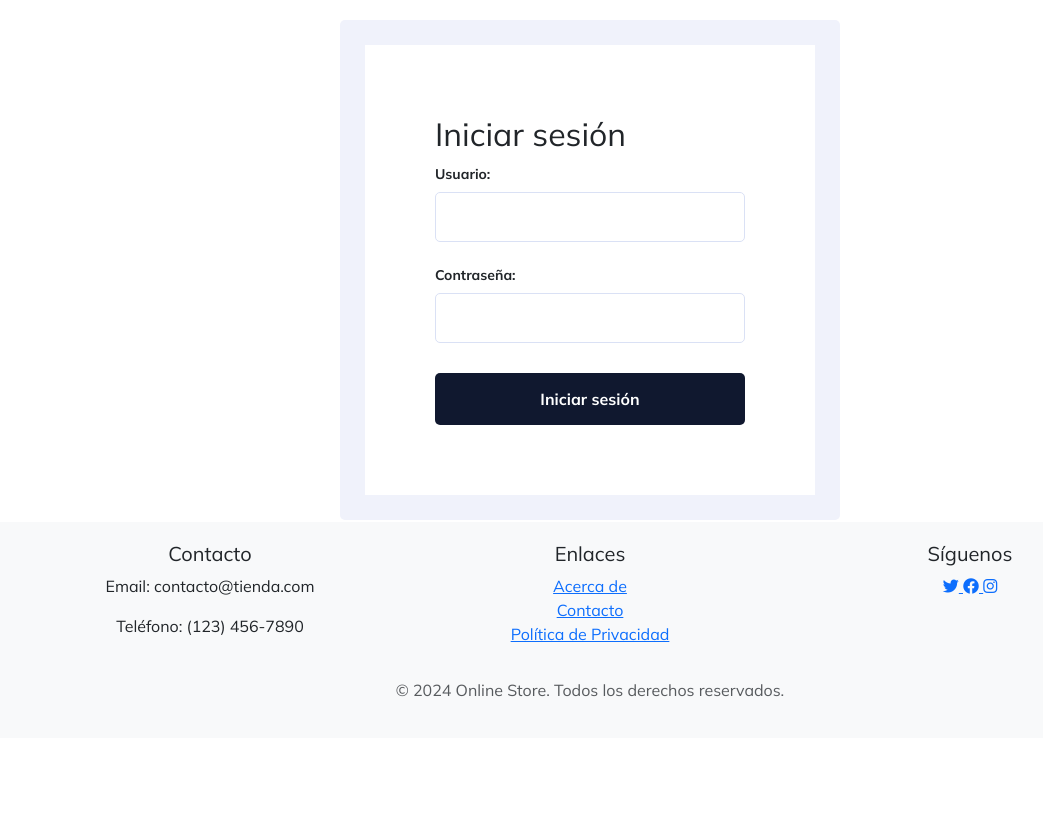
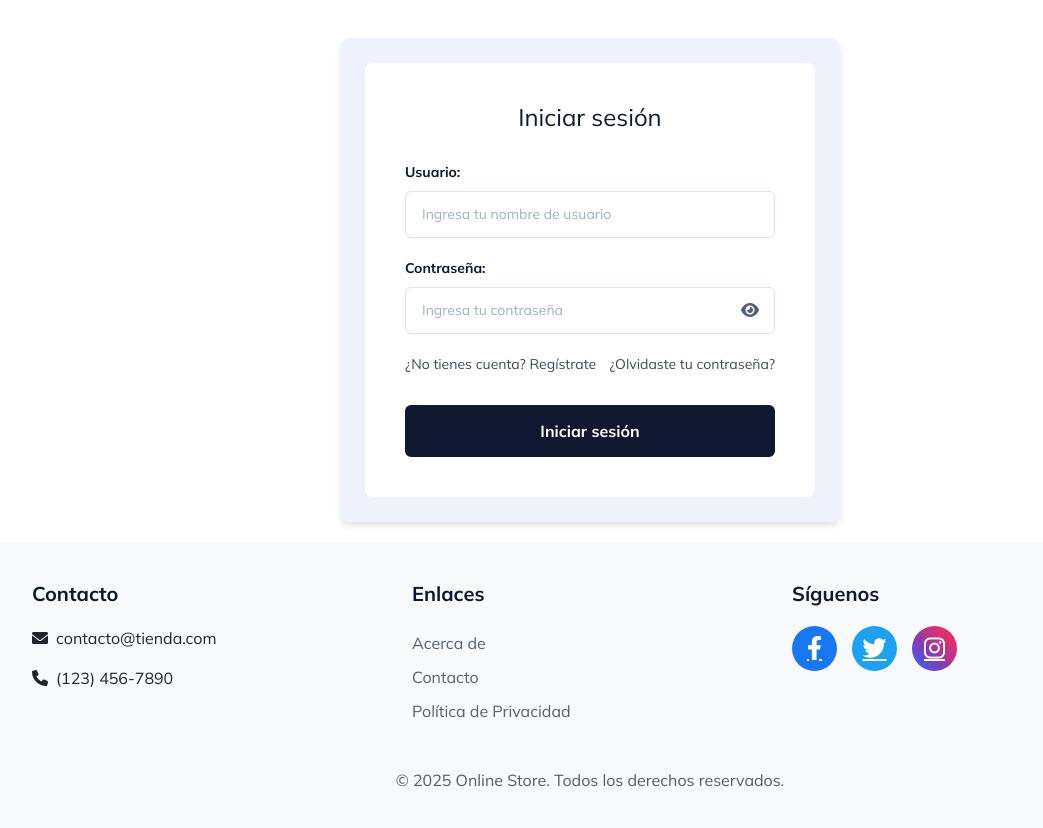
Before and after one commit to ByronGG/Online_Store_Django, a Django app: page /signin/ in a window 1280 px wide. Shown: the part 62-890 px from the top of the page, without its empty margins (50-1093 px from the left). Before the commit the page ends 759 px from the top, so only its background shows below. Run offline with Django 5.2, Linux system fonts and the light colour scheme.

Commit message:
Refactor signin view and update authentication templates with improved UX

```diff
--- a/tasks/static/css/base.css
+++ b/tasks/static/css/base.css
@@ -19,9 +19,95 @@ body {
 }
 
 /* Estilos del footer */
-.footer{
+.footer {
     background-color: #f8f9fa;
-    padding: 20px 0;
+    padding: 40px 0 20px;
     margin-top: auto;
-    text-align: center;
 }
+
+.footer-title {
+    color: #10182F;
+    font-weight: 600;
+    margin-bottom: 20px;
+}
+
+.footer-links a {
+    color: #545D7A;
+    text-decoration: none;
+    transition: color 0.3s ease;
+    display: block;
+    padding: 5px 0;
+}
+
+.footer-links a:hover {
+    color: #10182F;
+}
+
+/* Estilos para los íconos de redes sociales */
+.social-links {
+    display: flex;
+    gap: 15px;
+    justify-content: flex-start;
+    margin-top: 15px;
+}
+
+.social-link {
+    width: 45px;
+    height: 45px;
+    border-radius: 50%;
+    display: flex;
+    align-items: center;
+    justify-content: center;
+    color: #fff;
+    font-size: 24px;
+    transition: all 0.3s ease;
+}
+
+.social-link:hover {
+    transform: translateY(-3px);
+    color: #fff;
+    text-decoration: none;
+}
+
+.social-link.facebook {
+    background-color: #1877f2;
+}
+
+.social-link.twitter {
+    background-color: #1da1f2;
+}
+
+.social-link.instagram {
+    background: linear-gradient(45deg, #405de6, #5851db, #833ab4, #c13584, #e1306c, #fd1d1d);
+}
+
+.social-link.facebook:hover {
+    background-color: #0d6efd;
+    box-shadow: 0 5px 15px rgba(24, 119, 242, 0.4);
+}
+
+.social-link.twitter:hover {
+    background-color: #0c90e7;
+    box-shadow: 0 5px 15px rgba(29, 161, 242, 0.4);
+}
+
+.social-link.instagram:hover {
+    background: linear-gradient(45deg, #833ab4, #fd1d1d, #fcb045);
+    box-shadow: 0 5px 15px rgba(225, 48, 108, 0.4);
+}
+
+@media (max-width: 768px) {
+    .social-links {
+        justify-content: center;
+        margin-top: 25px;
+    }
+
+    .footer-title {
+        text-align: center;
+        margin-top: 20px;
+    }
+
+    .footer-links {
+        text-align: center;
+    }
+}
--- a/tasks/static/css/register.css
+++ b/tasks/static/css/register.css
@@ -18,75 +18,150 @@ main {
     justify-content: center;
     align-items: center;
     flex-grow: 1;
+    padding: 20px;
 }
 
 .shadow-wrap {
-    border-radius: 5px;
+    border-radius: 10px;
     padding: 25px;
     background-color: #F0F2FB;
     width: 100%;
     max-width: 500px;
+    box-shadow: 0 4px 6px rgba(0, 0, 0, 0.1);
 }
 
 .form-wrap {
     background-color: #fff;
-    padding: 70px;
+    padding: 40px;
+    border-radius: 8px;
 }
 
-.form-wrap form * {
-    display: block;
-    width: 100%;
+.form-title {
+    text-align: center;
+    margin-bottom: 30px;
+    color: #10182F;
+    font-size: 24px;
+}
+
+.form-group {
+    margin-bottom: 20px;
 }
 
 .form-wrap form label {
-    margin-bottom: 5px;
+    display: block;
+    margin-bottom: 8px;
     font-size: 14px;
-    font-weight: 700;
-    line-height: 26px;
+    font-weight: 600;
+    color: #10182F;
 }
 
 .form-wrap form input {
-    padding: 12px 20px;
-    border-radius: 5px;
+    width: 100%;
+    padding: 12px 16px;
+    border-radius: 6px;
     border: 1px solid #DAE1F5;
     background: #FFF;
     color: #545D7A;
+    font-size: 14px;
 }
 
-#id_username {
-    margin-bottom: 20px;
+.form-wrap form input:focus {
+    outline: none;
+    border-color: #10182F;
+    box-shadow: 0 0 0 2px rgba(16, 24, 47, 0.1);
+}
+
+.form-links {
+    display: flex;
+    justify-content: space-between;
+    margin: 20px 0;
+}
+
+.signup-link, .forgot-password {
+    color: #10182F;
+    font-size: 14px;
+    text-decoration: none;
+    opacity: 0.8;
+}
+
+.signup-link:hover, .forgot-password:hover {
+    opacity: 1;
+    text-decoration: underline;
 }
 
 .form-wrap button {
-    border-radius: 5px;
+    width: 100%;
+    border-radius: 6px;
     background: #10182F;
     color: #FFF;
     cursor: pointer;
     text-align: center;
     font-size: 16px;
-    padding: 12px 68px;
-    font-weight: 700;
-    border: 1px solid transparent;
-    margin-top: 30px;
-    line-height: 26px;
-}
-
-.signup-link {
-    color: #10182F;
-    font-size: 15px;
-    margin-top: 20px;
-    text-align: center;
-    line-height: 25px;
-    display: block;
-    text-decoration: none;
-}
-
-.signup-link:hover {
-    text-decoration: underline;
+    padding: 12px;
+    font-weight: 600;
+    border: 2px solid #10182F;
+    margin-top: 10px;
 }
 
 .form-wrap button:hover {
     background-color: #fff;
     color: #10182F;
-    border-color: #10182F;
 }
+
+.error-message {
+    background-color: #FEE2E2;
+    border: 1px solid #FCA5A5;
+    color: #DC2626;
+    padding: 12px;
+    border-radius: 6px;
+    margin-bottom: 20px;
+    font-size: 14px;
+    text-align: center;
+}
+
+@media (max-width: 480px) {
+    .form-wrap {
+        padding: 20px;
+    }
+
+    .form-links {
+        flex-direction: column;
+        gap: 10px;
+        text-align: center;
+    }
+}
+
+.password-input {
+    position: relative;
+    width: 100%;
+}
+
+.password-input input {
+    width: 100%;
+    padding-right: 40px; /* Espacio para el ícono */
+}
+
+.toggle-password {
+    position: absolute;
+    right: 12px;
+    top: 50%;
+    transform: translateY(-50%);
+    cursor: pointer;
+    color: #545D7A;
+    font-size: 16px;
+    padding: 4px;
+    z-index: 2;
+}
+
+.toggle-password:hover {
+    color: #10182F;
+}
+
+.form-wrap form input::placeholder {
+    color: #A0AEC0;
+    font-size: 14px;
+}
+
+.form-wrap form input:focus::placeholder {
+    color: #CBD5E0;
+}
--- a/tasks/templates/layouts/base.html
+++ b/tasks/templates/layouts/base.html
@@ -29,15 +29,15 @@
                 <ul class="navbar-nav me-auto mb-2 mb-lg-0">
                     <li class="nav-item">
                         <a class="nav-link {% if request.path == '/' %}active{% endif %}"
-                           href="{% url 'home' %}"
-                           {% if request.path == '/' %}aria-current="page"{% endif %}>
+                            href="{% url 'home' %}"
+                            {% if request.path == '/' %}aria-current="page"{% endif %}>
                             Inicio
                         </a>
                     </li>
                     <li class="nav-item">
                         <a class="nav-link {% if request.path == '/products/' %}active{% endif %}"
-                           href="{% url 'product_list' %}"
-                           {% if request.path == '/products/' %}aria-current="page"{% endif %}>
+                            href="{% url 'product_list' %}"
+                            {% if request.path == '/products/' %}aria-current="page"{% endif %}>
                             Productos
                         </a>
                     </li>
@@ -88,37 +88,37 @@
         <div class="container">
             <div class="row">
                 <div class="col-md-4">
-                    <h5>Contacto</h5>
+                    <h5 class="footer-title">Contacto</h5>
                     <address>
-                        <p>Email: contacto@tienda.com</p>
-                        <p>Teléfono: (123) 456-7890</p>
+                        <p><i class="fas fa-envelope me-2"></i>contacto@tienda.com</p>
+                        <p><i class="fas fa-phone me-2"></i>(123) 456-7890</p>
                     </address>
                 </div>
                 <div class="col-md-4">
-                    <h5>Enlaces</h5>
-                    <ul class="list-unstyled">
+                    <h5 class="footer-title">Enlaces</h5>
+                    <ul class="list-unstyled footer-links">
                         <li><a href="{% url 'about' %}">Acerca de</a></li>
                         <li><a href="{% url 'contact' %}">Contacto</a></li>
                         <li><a href="{% url 'privacy' %}">Política de Privacidad</a></li>
                     </ul>
                 </div>
                 <div class="col-md-4">
-                    <h5>Síguenos</h5>
+                    <h5 class="footer-title">Síguenos</h5>
                     <div class="social-links">
-                        <a href="https://twitter.com" target="_blank" rel="noopener" aria-label="Twitter">
+                        <a href="https://facebook.com" target="_blank" rel="noopener" class="social-link facebook" aria-label="Facebook">
+                            <i class="fab fa-facebook-f"></i>
+                        </a>
+                        <a href="https://twitter.com" target="_blank" rel="noopener" class="social-link twitter" aria-label="Twitter">
                             <i class="fab fa-twitter"></i>
                         </a>
-                        <a href="https://facebook.com" target="_blank" rel="noopener" aria-label="Facebook">
-                            <i class="fab fa-facebook"></i>
-                        </a>
-                        <a href="https://instagram.com" target="_blank" rel="noopener" aria-label="Instagram">
+                        <a href="https://instagram.com" target="_blank" rel="noopener" class="social-link instagram" aria-label="Instagram">
                             <i class="fab fa-instagram"></i>
                         </a>
                     </div>
                 </div>
             </div>
-            <div class="text-center mt-3">
-                <p class="text-muted">© 2024 Online Store. Todos los derechos reservados.</p>
+            <div class="text-center mt-4">
+                <p class="text-muted">© 2025 Online Store. Todos los derechos reservados.</p>
             </div>
         </div>
     </footer>
--- a/tasks/templates/signin.html
+++ b/tasks/templates/signin.html
@@ -4,20 +4,62 @@
 {% block extra_css %}
     <link rel="stylesheet" href="{% static 'css/register.css' %}">
 {% endblock %}
+
 {% block content %}
 <section class="shadow-wrap">
     <section class="form-wrap">
-        <h2>Iniciar sesión</h2>
+        <h2 class="form-title">Iniciar sesión</h2>
         <form method="POST">
             {% csrf_token %}
-            <label for="id_username">Usuario:</label>
-            <input type="text" id="id_username" name="username">
+            {% if error %}
+                <div class="error-message">{{ error }}</div>
+            {% endif %}
+            <div class="form-group">
+                <label for="id_username">Usuario:</label>
+                <input type="text"
+                        id="id_username"
+                        name="username"
+                        required
+                        placeholder="Ingresa tu nombre de usuario"
+                        autocomplete="username">
+            </div>
 
-            <label for="id_password">Contraseña:</label>
-            <input type="password" id="id_password" name="password">
+            <div class="form-group">
+                <label for="id_password">Contraseña:</label>
+                <div class="password-input">
+                    <input type="password"
+                            id="id_password"
+                            name="password"
+                            required
+                            placeholder="Ingresa tu contraseña"
+                            autocomplete="current-password">
+                    <i class="fas fa-eye toggle-password" aria-label="Mostrar contraseña"></i>
+                </div>
+            </div>
+
+            <div class="form-links">
+                <a href="{% url 'signup' %}" class="signup-link">¿No tienes cuenta? Regístrate</a>
+                <a href="#" class="forgot-password">¿Olvidaste tu contraseña?</a>
+            </div>
 
             <button type="submit">Iniciar sesión</button>
         </form>
     </section>
 </section>
+
+<script>
+document.addEventListener('DOMContentLoaded', function() {
+    const togglePassword = document.querySelector('.toggle-password');
+    const passwordInput = document.querySelector('#id_password');
+
+    togglePassword.addEventListener('click', function() {
+        const type = passwordInput.getAttribute('type') === 'password' ? 'text' : 'password';
+        passwordInput.setAttribute('type', type);
+
+        // Cambiar el ícono
+        this.classList.toggle('fa-eye');
+        this.classList.toggle('fa-eye-slash');
+    });
+});
+</script>
 {% endblock %}
--- a/tasks/views.py
+++ b/tasks/views.py
@@ -196,27 +196,34 @@ def signOut(request):
 
 def signIn(request):
     if request.method == "GET":
-        return render(request, "signin.html", {"form": AuthenticationForm()})
+        # Si el usuario ya está autenticado, redirigir al home
+        if request.user.is_authenticated:
+            return redirect("home")
+        return render(request, "signin.html")
     else:
-        form = AuthenticationForm(request, data=request.POST)
-        if form.is_valid():
-            username = form.cleaned_data.get("username")
-            password = form.cleaned_data.get("password")
-            user = authenticate(request, username=username, password=password)
-            if user is not None:
-                login(request, user)
-                return redirect("home")
-            else:
-                return render(
-                    request,
-                    "signin.html",
-                    {"form": form, "error": "Usuario o contraseña incorrectos"}
-                )
+        username = request.POST.get("username")
+        password = request.POST.get("password")
+
+        if not username or not password:
+            return render(
+                request,
+                "signin.html",
+                {"error": "Por favor complete todos los campos"}
+            )
+
+        user = authenticate(request, username=username, password=password)
+        if user is not None:
+            login(request, user)
+            # Obtener la URL de redirección si existe
+            next_url = request.GET.get('next')
+            if next_url:
+                return redirect(next_url)
+            return redirect("home")
         else:
             return render(
                 request,
                 "signin.html",
-                {"form": form, "error": "Datos del formulario inválidos"}
+                {"error": "Usuario o contraseña incorrectos"}
             )
 
 
```
Also changed, not shown: db.sqlite3.
